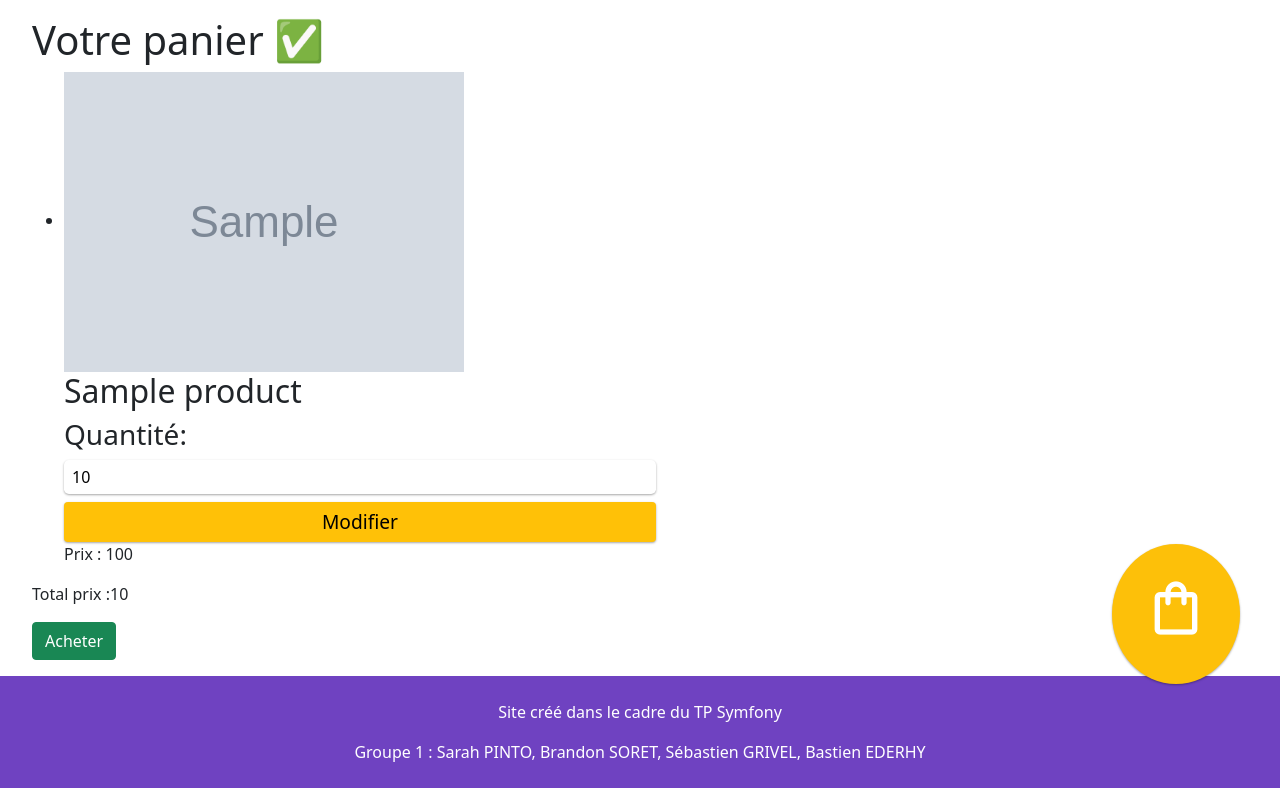
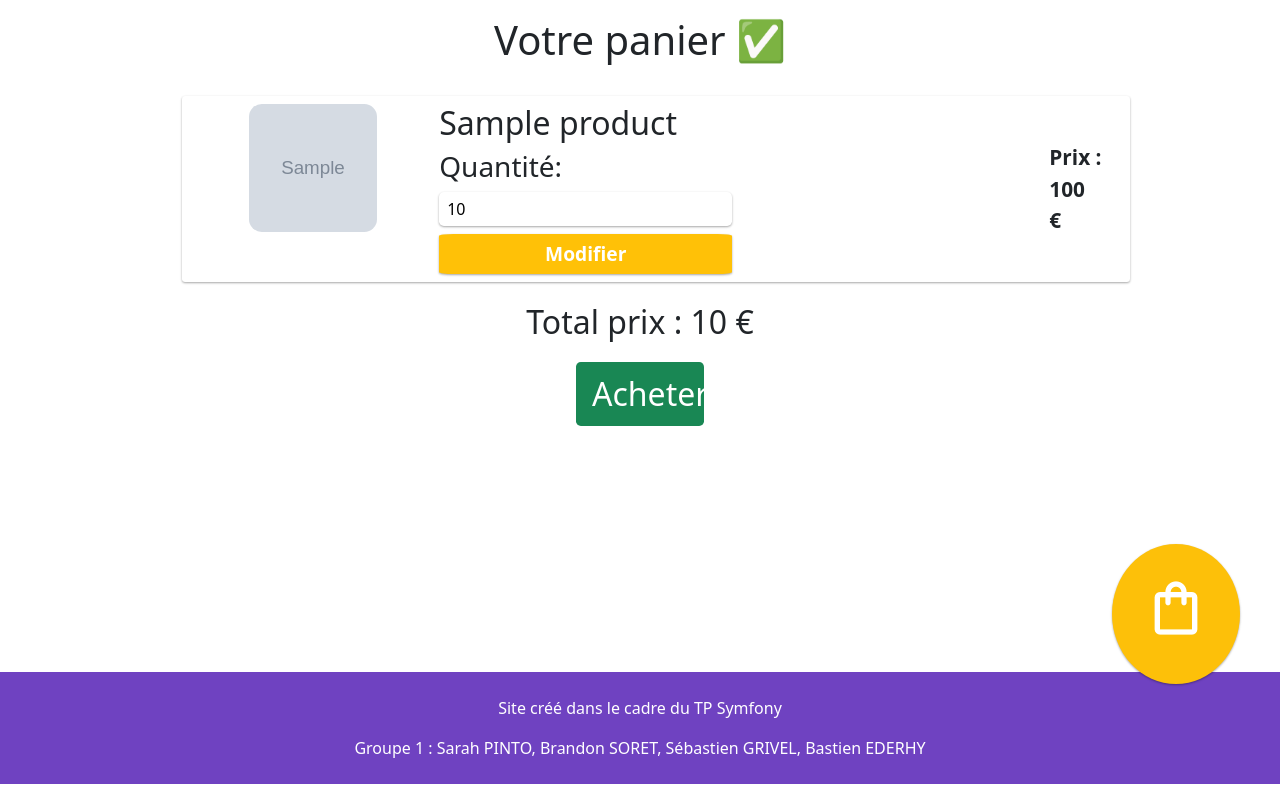
Before and after one commit to EkawaD/IPSSI_grp1_asso, a Symfony app: template templates/cart/index.html.twig in a window 1280 px wide. Shown: the part 76-864 px from the top of the page. Run offline with Twig, Linux system fonts and the light colour scheme; the template is opened without the code that fills it: most values are stand-ins (such as "Sample title", 1, 10 or a date in 2020); grey boxes marked "Sample" are stand-in pictures; some libraries are stand-ins or nearby versions.

Commit message:
fix:fixtures

```diff
--- /dev/null
+++ b/public/css/cart.css
@@ -0,0 +1,49 @@
+.cart-wrapper h1 {
+    text-align: center;
+    margin-bottom: 2rem;
+}
+
+.cart-wrapper li{
+    text-decoration: none;
+    margin-bottom: 1rem;
+    box-shadow: 0 1px 3px rgba(0,0,0,0.12), 0 1px 2px rgba(0,0,0,0.24);
+    padding: 0.5em 1em;
+    border-radius: 0.2em;
+    width: 80%;
+    margin: auto;
+}
+
+.img-cart {
+    image-resolution: 100%;
+    border-radius: 10%;
+    width: 10vw;
+    height: 10vw;
+    margin: 0 auto;
+    display: block;
+}
+
+.cart-wrapper > p {
+    text-align: center;
+    font-size: 2rem;
+}
+
+.cart-wrapper > a {
+    text-align: center;
+    font-size: 2rem;
+    display: block;
+    margin: auto;
+    width: 10vw;
+    text-decoration: none;
+}
+
+.cart-wrapper button[type="submit"]{
+    color: white;
+    font-weight: bold;
+    border-radius: 5%;
+}
+.cart-wrapper .price{
+    font-size: 1.3em;
+    display: grid;
+    place-items: center;
+    font-weight: bold;
+}
--- a/public/css/global.css
+++ b/public/css/global.css
@@ -1,5 +1,6 @@
 @import "home.css";
 @import "pet.css";
+@import "cart.css";
 
 :root {
     --bg-color: #6f42c1;
--- a/public/css/home.css
+++ b/public/css/home.css
@@ -26,6 +26,7 @@
 
 .flash-message{
     font-size: 1.5em;
+    margin: auto;
 }
 .flash-message.text-success{
     border: 2px solid green;
--- a/src/Entity/CartProduct.php
+++ b/src/Entity/CartProduct.php
@@ -19,12 +19,12 @@ class CartProduct
     private $id;
 
     /**
-     * @ORM\ManyToOne(targetEntity=Product::class, inversedBy="cardProducts")
+     * @ORM\ManyToOne(targetEntity=Product::class, inversedBy="cartProducts")
      */
     private $product;
 
     /**
-     * @ORM\ManyToOne(targetEntity=Cart::class, inversedBy="cardProducts")
+     * @ORM\ManyToOne(targetEntity=Cart::class, inversedBy="cartProducts")
      */
     private $cart;
 
--- a/src/Repository/CartProductRepository.php
+++ b/src/Repository/CartProductRepository.php
@@ -40,7 +40,6 @@ class CartProductRepository extends ServiceEntityRepository
         ->getOneOrNullResult();
 
     }
-
 
     /**
      * Delete dans le repo ????
--- a/templates/base.html.twig
+++ b/templates/base.html.twig
@@ -39,7 +39,7 @@
                     </div>
                     <div class="d-flex">
                         <a role="button" type="button" id="donate-button"  href={{ path('donate')}}>Donate 🥺</button>
-                        {% if app.user %}<a role="button" class="btn btn-outline-danger" type="button" href={{ path('app_logout')}}>Déconnection</a>
+                        {% if app.user %}<a role="button" class="btn btn-danger" type="button" href={{ path('app_logout')}}>Déconnection</a>
                         {% else %}<a role="button" class="btn btn-outline-light" type="button" href={{ path('app_login')}}>Se connecter</a>
                         {% endif %}
 
--- a/templates/cart/index.html.twig
+++ b/templates/cart/index.html.twig
@@ -7,28 +7,35 @@
     <div class="cart-wrapper">
         <h1>Votre panier ✅</h1>
 
-        {# liste produits #}
+        {% for msg in app.flashes('success_buy') %}
+            <div class="text-success flash-message">
+                {{msg}}
+            </div>
+        {% endfor %}
 
         <ul>
             {% for item in cart %}
-                <li>
-                    <img src={{ asset('img/upload/'~item.product.image) }} alt="img-product">
-                    <h2>{{ item.product.name }}</h2>
-                    <h3>Quantité: </h3>
-                    <form action="{{path('update_qt', { 'id': item.id })}}" method="POST">
-                        <input name="qt" id="qt" type="number" value="{{item.quantity}}">
-                        <button type="submit" class="btn btn-warning"> Modifier</button>
-                    </form>
-                    <p>Prix : {{item.product.price * item.quantity}}</p>
+                <li class='row'>
+                    <div class="col-lg-3">
+                        <img src={{ asset('img/upload/'~item.product.image) }} alt="img-product" class="img-cart">
+                    </div>
+                    <div class="col-lg-8">
+                        <h2>{{ item.product.name }}</h2>
+                        <h3>Quantité: </h3>
+                        <form action="{{path('update_qt', { 'id': item.id })}}" method="POST">
+                            <input name="qt" id="qt" type="number" value="{{item.quantity}}" min="1">
+                            <button type="submit" class="btn btn-warning"> Modifier</button>
+                        </form>
+                    </div>
+                    <div class="col-lg-1 price">Prix : {{item.product.price * item.quantity}} €</div>
+
                 </li>
             {% endfor %}
         </ul>
 
-        <p>Total prix :{{total}}</p>
-
-
-
-
-       <a role="button" href={{path('buy')}} class="btn btn-success"> Acheter </a>
+        {% if total != 0 %}
+            <p>Total prix : {{total|round(2, 'floor')}} €</p>
+            <a role="button" href={{path('buy')}} class="btn-lg btn-success"> Acheter </a>
+        {% endif %}
     </div>
 {% endblock %}
```
Also changed, not shown: migrations/Version20210624153951.php (deleted, +0 -37 lines), src/Controller/CartController.php (+11 -4 lines).
